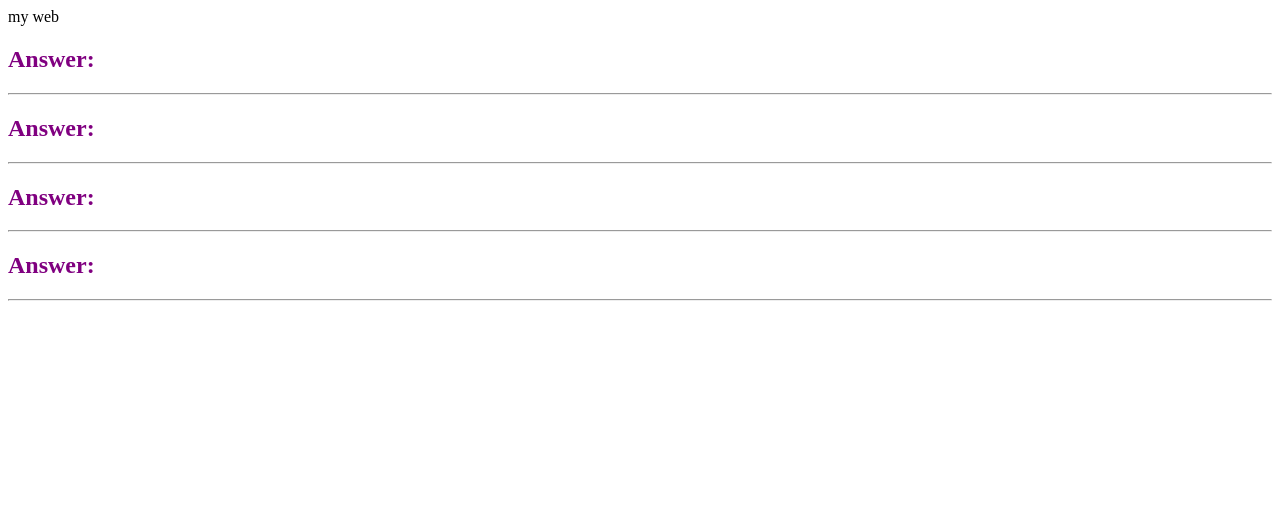
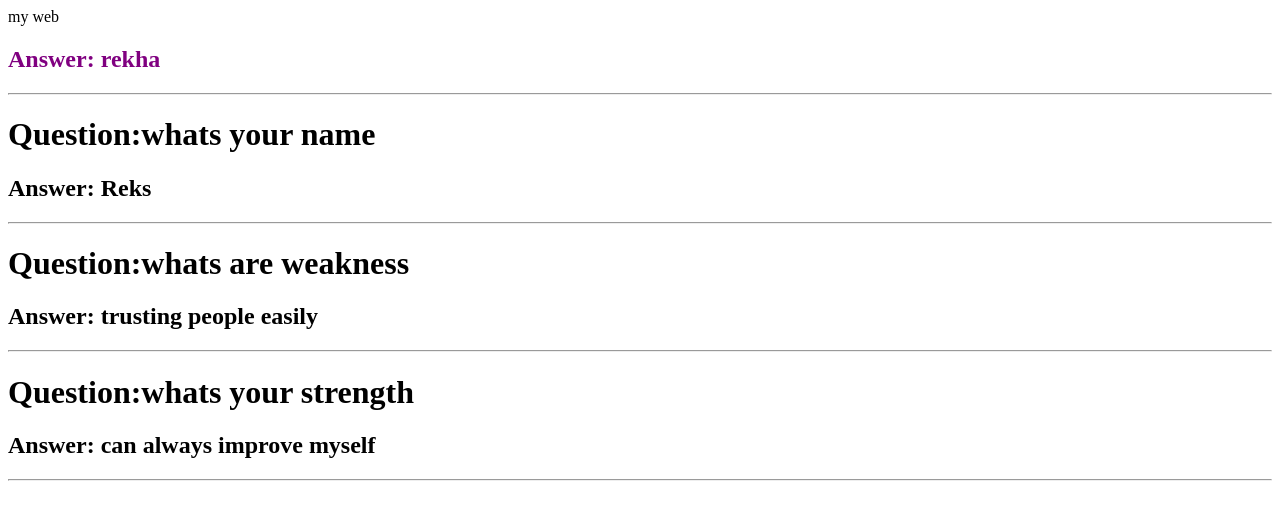
Before and after one commit to ReksR/ReactPropsExampls, a React (Create React App) app: page / in a window 1280 px wide. Shown: the top 520 px of the page. Built offline with nearby package versions, Linux system fonts and the light colour scheme.

Commit message:
props value is given for the map () in array

```diff
--- a/src/App.js
+++ b/src/App.js
@@ -3,9 +3,7 @@ import Ans from "./Ans";
 import db from "./db";
 
 function App() {
-  const den = db.map(questions => (
-    <Ans que={questions.question} ans={questions.answer} />
-  ));
+  const den = db.map(questions => <Ans que={questions} ans={questions} />);
   return <div>{den}</div>;
 }
 
```
